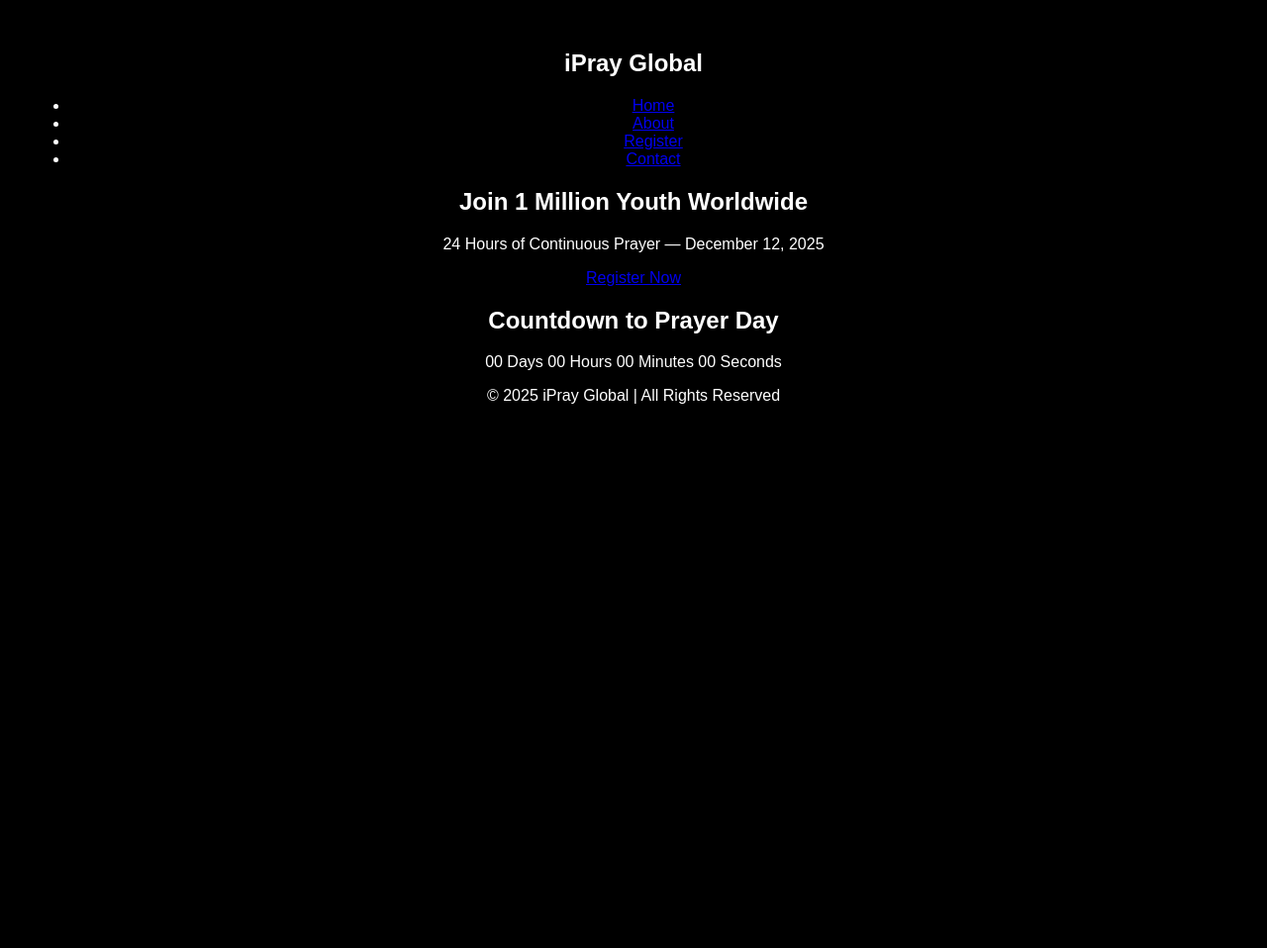
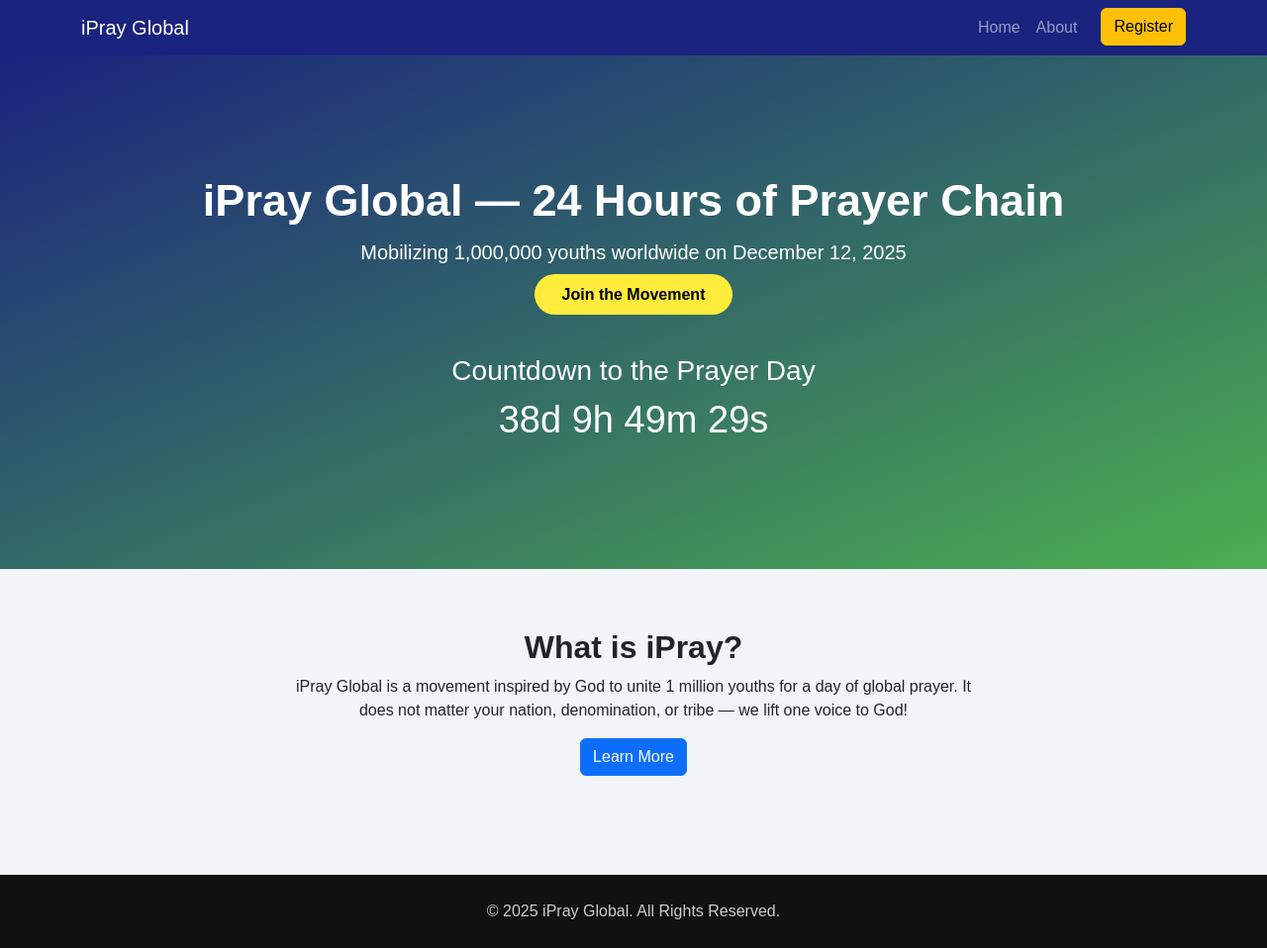
Before and after one commit to segunemma95/ipray-global, a plain HTML site: page index.html in a window 1280 px wide. Shown: the whole page at 99% size. Before the commit the page ends 800 px from the top, so only its background shows below. Drawn offline with nearby package versions, Linux system fonts and the light colour scheme; files that its build step writes are made by us from their sources.

Commit message:
Update index.html

```diff
--- a/index.html
+++ b/index.html
@@ -1,50 +1,132 @@
 <!DOCTYPE html>
 <html lang="en">
 <head>
-    <meta charset="UTF-8">
-    <meta name="viewport" content="width=device-width, initial-scale=1.0">
-    <title>iPray Global</title>
-    <link rel="stylesheet" href="assets/css/style.css">
+<meta charset="UTF-8" />
+<meta name="viewport" content="width=device-width, initial-scale=1.0" />
+<title>iPray Global – December 12, 2025</title>
+
+<!-- Bootstrap -->
+<link href="https://cdn.jsdelivr.net/npm/bootstrap@5.3.2/dist/css/bootstrap.min.css" rel="stylesheet">
+
+<style>
+    body {
+        font-family: 'Arial', sans-serif;
+        background: #f2f5f7;
+    }
+
+    .hero {
+        background: linear-gradient(to bottom right, #1a237e, #4caf50);
+        color: white;
+        padding: 120px 20px;
+        text-align: center;
+    }
+
+    .hero h1 {
+        font-size: 45px;
+        font-weight: bold;
+    }
+
+    .hero p {
+        font-size: 20px;
+        margin-top: 10px;
+    }
+
+    .btn-main {
+        padding: 12px 28px;
+        background: #ffeb3b;
+        color: #000;
+        border-radius: 30px;
+        font-weight: bold;
+        text-decoration: none;
+        transition: 0.3s;
+    }
+
+    .btn-main:hover {
+        background: #fff;
+    }
+
+    .section {
+        padding: 60px 20px;
+    }
+
+    footer {
+        background: #111;
+        color: #ccc;
+        padding: 25px;
+        text-align: center;
+        margin-top: 40px;
+    }
+</style>
 </head>
 
 <body>
 
-<!-- NAVIGATION -->
-<header>
-    <nav class="navbar">
-        <h2 class="logo">iPray Global</h2>
-        <ul class="nav-links">
-            <li><a class="active" href="index.html">Home</a></li>
-            <li><a href="about.html">About</a></li>
-            <li><a href="register.html">Register</a></li>
-            <li><a href="contact.html">Contact</a></li>
-        </ul>
-    </nav>
-</header>
+<!-- NAVBAR -->
+<nav class="navbar navbar-expand-lg navbar-dark" style="background:#1a237e;">
+  <div class="container">
+    <a class="navbar-brand" href="#">iPray Global</a>
+    <button class="navbar-toggler" type="button" data-bs-toggle="collapse" data-bs-target="#navMenu">
+      <span class="navbar-toggler-icon"></span>
+    </button>
 
-<!-- HERO SECTION -->
+    <div class="collapse navbar-collapse" id="navMenu">
+      <ul class="navbar-nav ms-auto">
+        <li class="nav-item"><a href="index.html" class="nav-link">Home</a></li>
+        <li class="nav-item"><a href="about.html" class="nav-link">About</a></li>
+        <li class="nav-item"><a href="register.html" class="btn btn-warning ms-3">Register</a></li>
+      </ul>
+    </div>
+  </div>
+</nav>
+
+<!-- HERO -->
 <section class="hero">
-    <h1>Join 1 Million Youth Worldwide</h1>
-    <p>24 Hours of Continuous Prayer — December 12, 2025</p>
-    <a href="register.html" class="btn">Register Now</a>
+    <div class="container">
+        <h1>iPray Global — 24 Hours of Prayer Chain</h1>
+        <p>Mobilizing 1,000,000 youths worldwide on December 12, 2025</p>
+        <a href="register.html" class="btn-main mt-3">Join the Movement</a>
+
+        <h3 class="mt-5">Countdown to the Prayer Day</h3>
+        <h2 id="countdown" style="font-size:38px; margin-top:10px;"></h2>
+    </div>
 </section>
 
-<!-- COUNTDOWN SECTION -->
-<section class="countdown-section">
-    <h2>Countdown to Prayer Day</h2>
-    <div id="countdown">
-        <span id="days">00</span> Days
-        <span id="hours">00</span> Hours
-        <span id="minutes">00</span> Minutes
-        <span id="seconds">00</span> Seconds
+<!-- ABOUT -->
+<section class="section text-center">
+    <div class="container">
+        <h2><strong>What is iPray?</strong></h2>
+        <p style="max-width:700px; margin:auto;">
+            iPray Global is a movement inspired by God to unite 1 million youths for a day of global prayer.
+            It does not matter your nation, denomination, or tribe — we lift one voice to God!
+        </p>
+        <a href="about.html" class="btn btn-primary mt-3">Learn More</a>
     </div>
 </section>
 
 <footer>
-    <p>© 2025 iPray Global | All Rights Reserved</p>
+    © 2025 iPray Global. All Rights Reserved.
 </footer>
 
-<script src="assets/js/main.js"></script>
+<!-- Bootstrap JS -->
+<script src="https://cdn.jsdelivr.net/npm/bootstrap@5.3.2/dist/js/bootstrap.bundle.min.js"></script>
+
+<!-- Countdown JS -->
+<script>
+var countDownDate = new Date("Dec 12, 2025 00:00:00").getTime();
+var x = setInterval(function() {
+  var now = new Date().getTime();
+  var distance = countDownDate - now;
+
+  var days = Math.floor(distance / (1000 * 60 * 60 * 24));
+  var hours = Math.floor((distance % (1000 * 60 * 60 * 24)) / (1000 * 60 * 60));
+  var minutes = Math.floor((distance % (1000 * 60 * 60)) / (1000 * 60));
+  var seconds = Math.floor((distance % (1000 * 60)) / 1000);
+
+  document.getElementById("countdown").innerHTML =
+    days + "d " + hours + "h " + minutes + "m " + seconds + "s ";
+
+}, 1000);
+</script>
 
 </body>
 </html>
```
